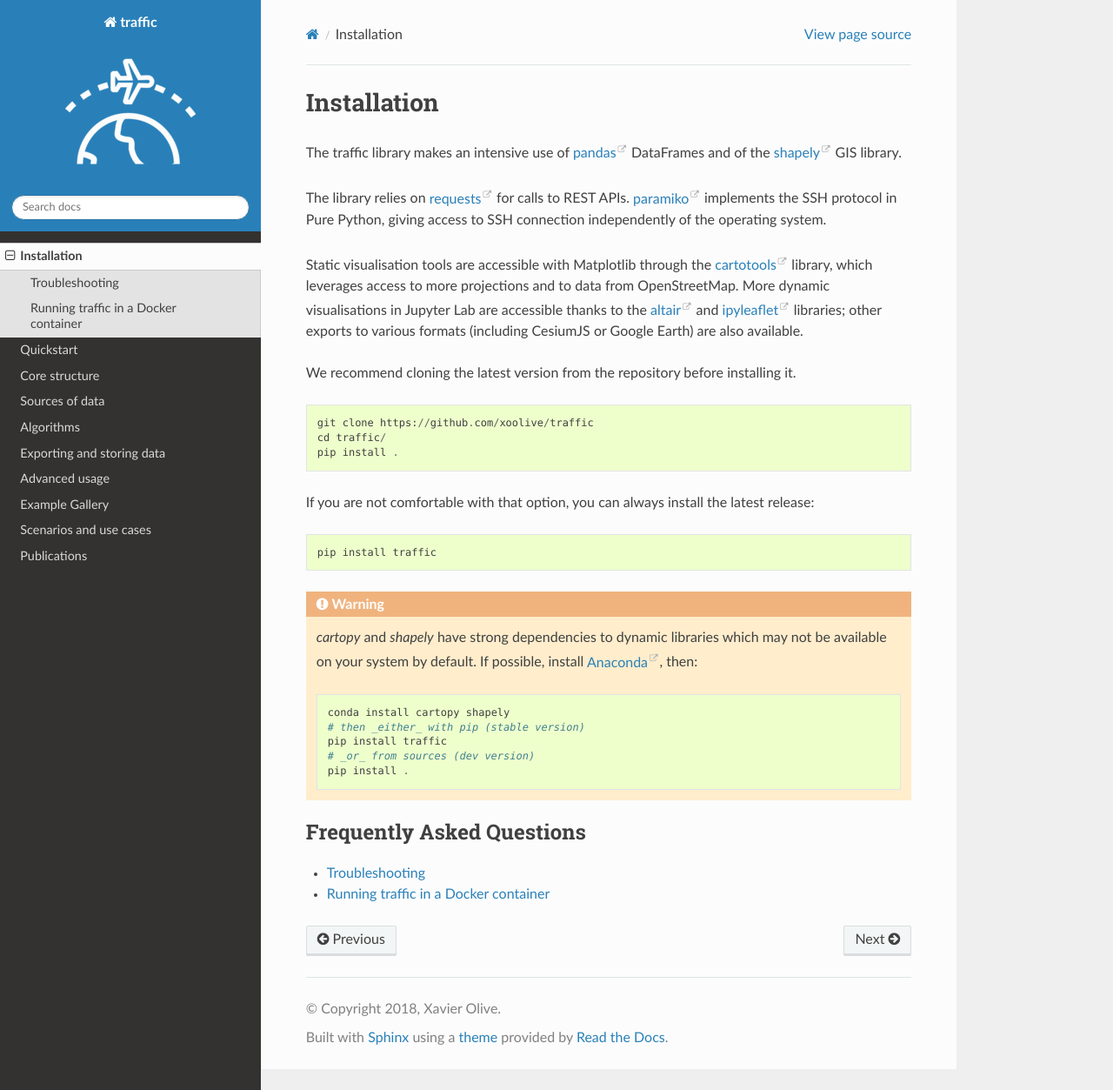
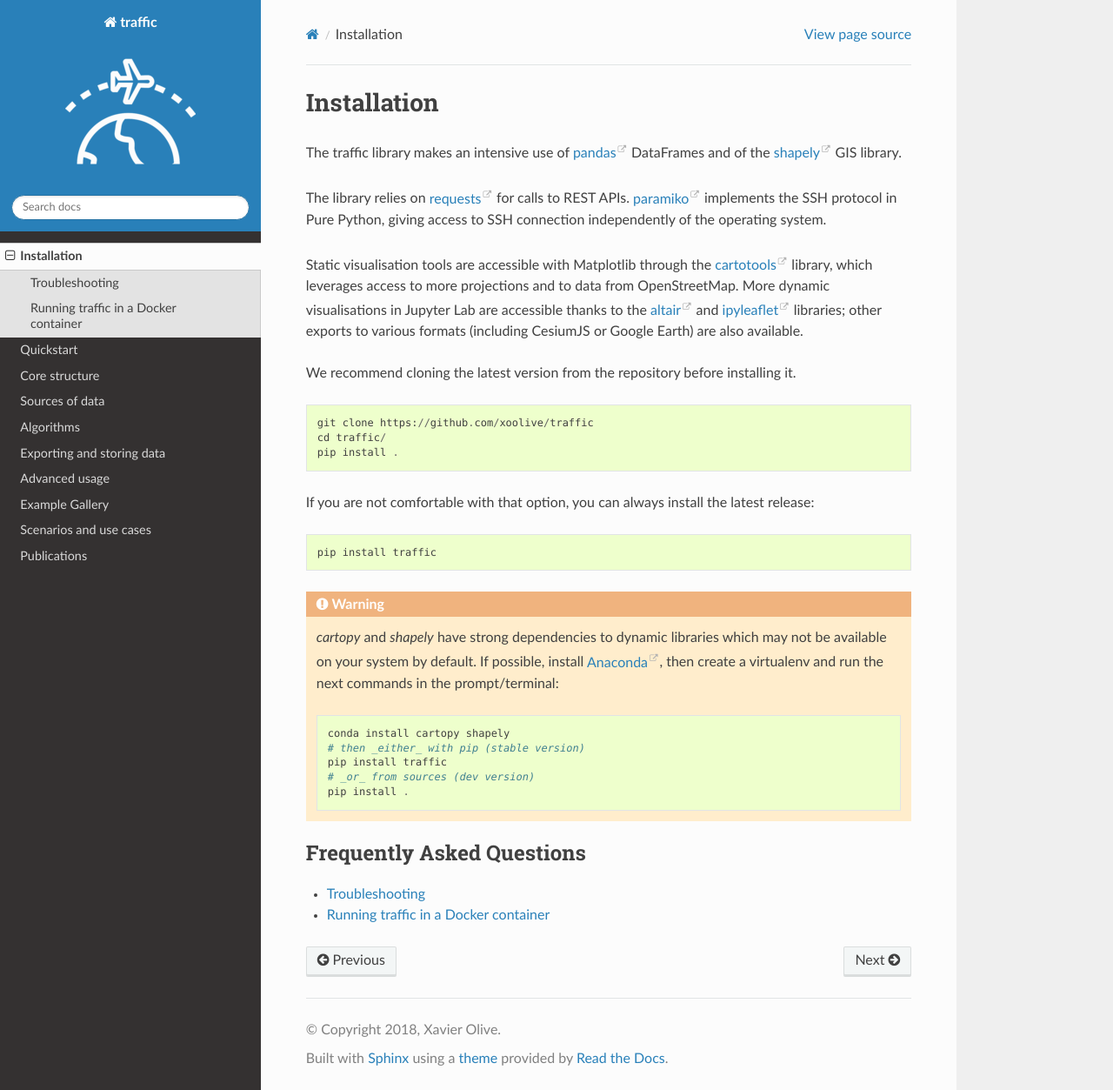
Before and after one commit to xoolive/traffic, a Sphinx documentation site: the page built from docs/installation.rst, in a window 1280 px wide and 1253 px high. Shown: the whole window at 87% size. Built offline with Sphinx 7.4.7 and the Read the Docs theme 2.0.0, drawn with Linux system fonts in a browser that asks for light colours; pages that are not in the unit, such as notebooks, are missing from menus; a script that is not in the unit is left out; comment, search, counter and statistics services are not loaded.

Commit message:
Little doc improvement (#116)

```diff
--- a/docs/installation.rst
+++ b/docs/installation.rst
@@ -34,7 +34,8 @@ release:
 .. warning::
     `cartopy` and `shapely` have strong dependencies to dynamic libraries which
     may not be available on your system by default. If possible, install
-    `Anaconda <https://www.anaconda.com/distribution/#download-section>`_, then:
+    `Anaconda <https://www.anaconda.com/distribution/#download-section>`_,
+    then create a virtualenv and run the next commands in the prompt/terminal:
 
     .. parsed-literal::
        conda install cartopy shapely
```
